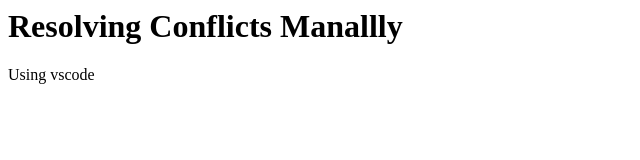
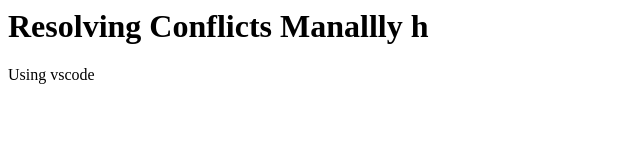
Before and after one commit to Eyu16/git_practice, a plain HTML site: page index.html in a window 1280 px wide. Shown: the full height of the page, 0-640 px from the left. Drawn offline with Linux system fonts and the light colour scheme.

Commit message:
after reset

```diff
--- a/index.html
+++ b/index.html
@@ -1,2 +1,2 @@
-<h1>Resolving Conflicts Manallly</h1>
+<h1>Resolving Conflicts Manallly h</h1>
 <p>Using vscode</p>
```
